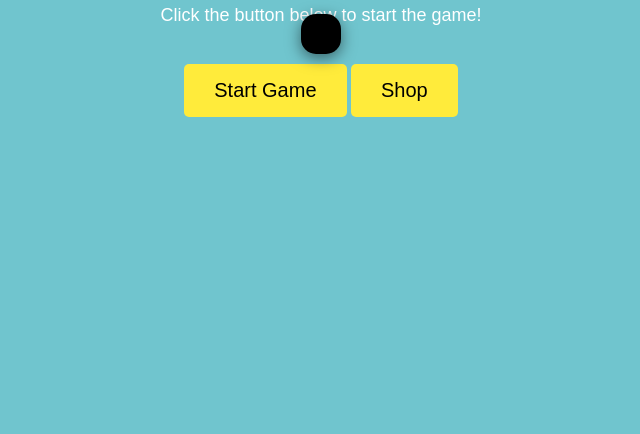
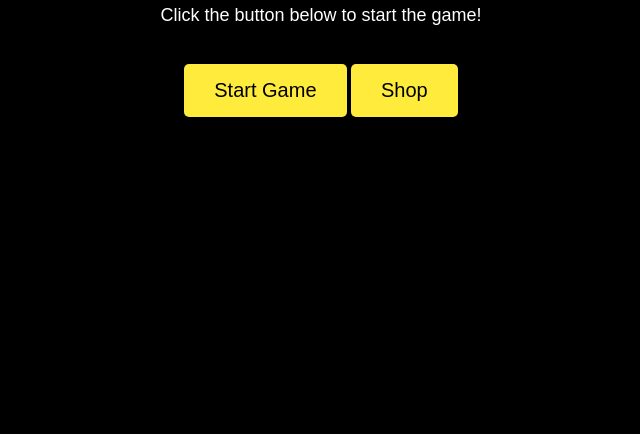
Before and after one commit to Olive-Grill/goggle-games, a plain HTML site: page index.html in a window 1280 px wide. Shown: the part 366-800 px from the top of the page, without its empty margins (319-959 px from the left). Drawn offline with Linux system fonts and the light colour scheme.

Commit message:
Update index.html

```diff
--- a/index.html
+++ b/index.html
@@ -7,7 +7,7 @@
     <style>
         body {
             font-family: Arial, sans-serif;
-            background-color: #70c5ce; /* Default background color */
+            background-color: black; /* Entire page background black */
             margin: 0;
             display: flex;
             justify-content: center;
@@ -18,14 +18,6 @@
             text-align: center;
         }
 
-        .game-container {
-            position: relative;
-            background-color: black; /* Black background for the game area */
-            padding: 20px;
-            border-radius: 15px;
-            box-shadow: 0 4px 15px rgba(0, 0, 0, 0.5);
-        }
-
         h1 {
             color: white;
             font-size: 30px;
@@ -33,7 +25,7 @@
         }
 
         canvas {
-            background-color: #70c5ce;
+            background-color: #70c5ce; /* Canvas background color */
             border: 2px solid #fff;
             border-radius: 10px;
             display: none; /* Hidden until game starts */
@@ -97,9 +89,7 @@
         <button id="startButton">Start Game</button>
         <button id="shopButton">Shop</button> <!-- Shop button added here -->
     </div>
-    <div class="game-container">
-        <canvas id="flappyCanvas" width="400" height="500"></canvas>
-    </div>
+    <canvas id="flappyCanvas" width="400" height="500"></canvas>
     <div id="gameOverMenu">
         <h1>Game Over</h1>
         <p>Score: <span id="finalScore"></span></p>
```
